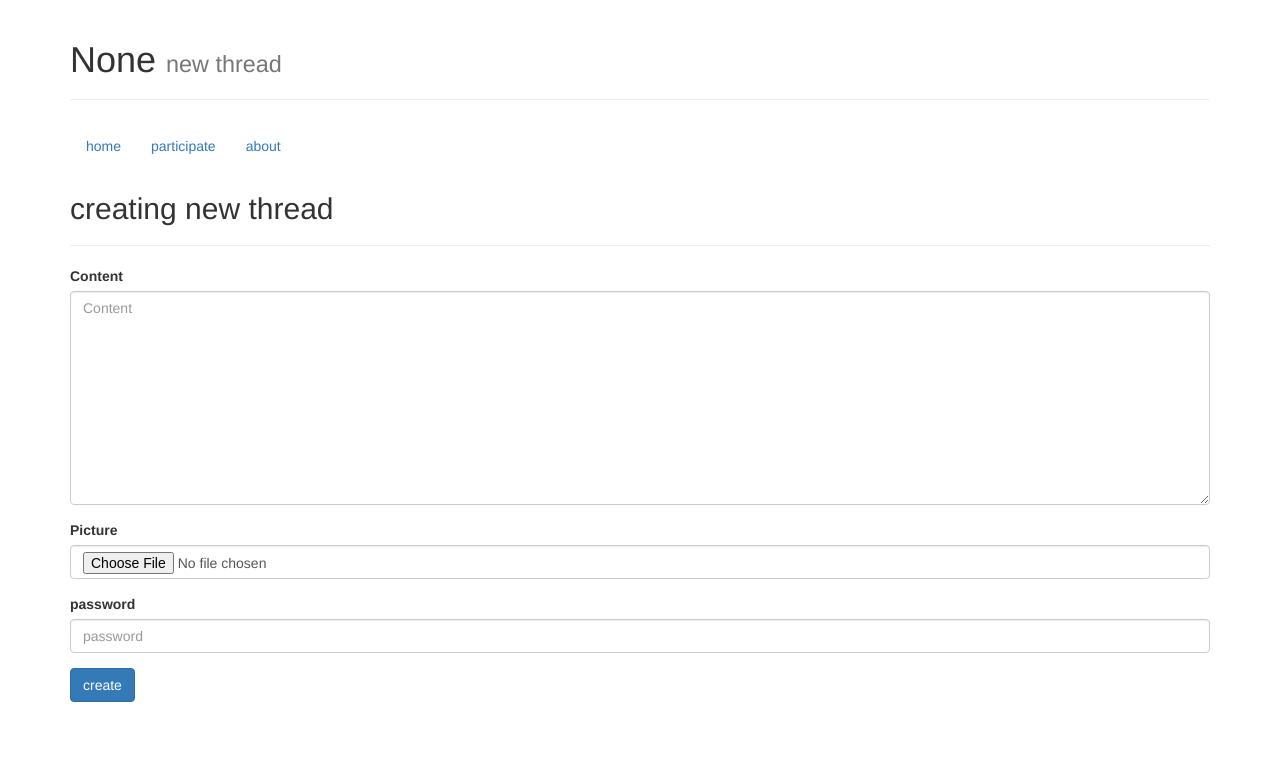
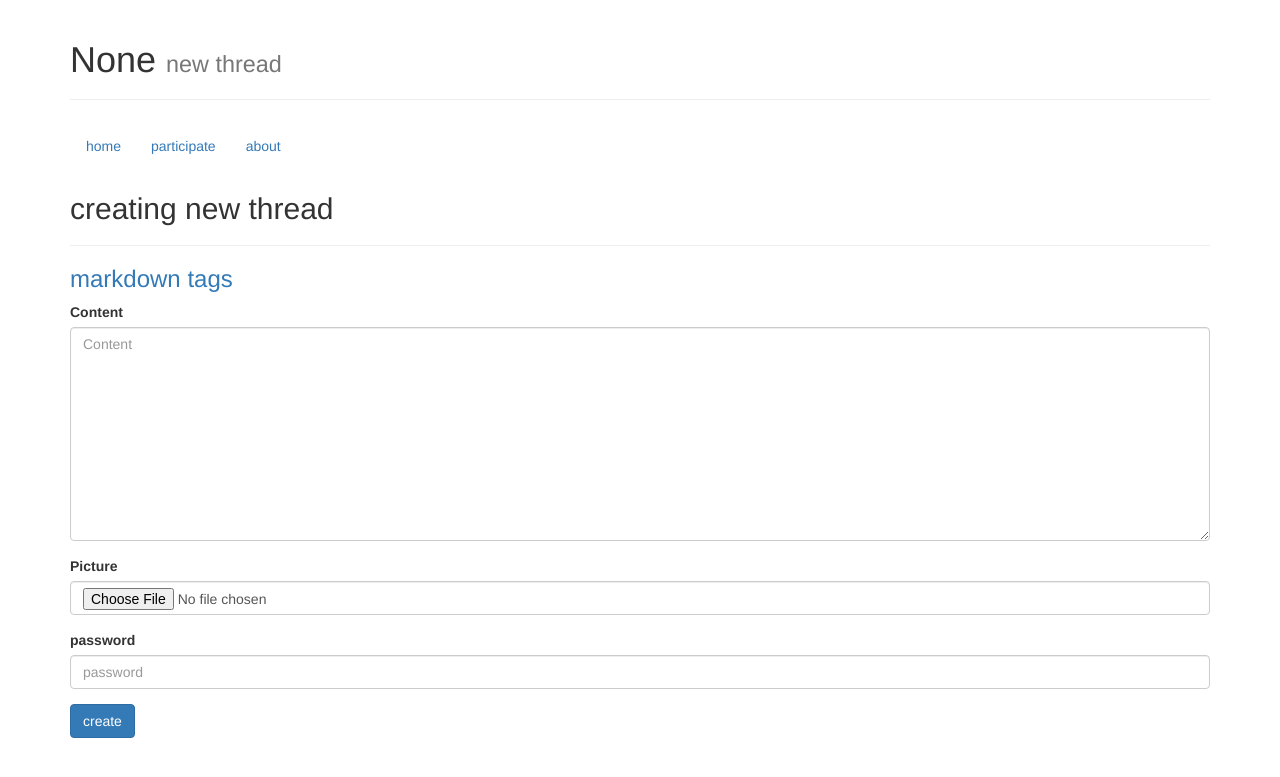
Before and after one commit to RodolpheOrg/Rodolphe, a Django app: page /new in a window 1280 px wide. Shown: the top 777 px of the page. Run offline with Django 3.2, Linux system fonts and the light colour scheme; parts of the project's set-up code (start-up, migrations or seed data) failed here and were passed over; some libraries are stand-ins or nearby versions.

Commit message:
Adding links to markdown tags above forms

```diff
--- a/rodolphe/templates/edit.html
+++ b/rodolphe/templates/edit.html
@@ -14,6 +14,7 @@
 <hr/>
 
 <form method="post" enctype="multipart/form-data">{% csrf_token %}
+  <h3><a href="{% url 'post.views.markdown' %}">{% trans "markdown tags" %}</a></h3>
   {% bootstrap_form form %}
   {% buttons %}
   <button type="submit" class="btn btn-primary">
--- a/rodolphe/templates/new.html
+++ b/rodolphe/templates/new.html
@@ -8,6 +8,7 @@
 <h2>{% trans "creating new thread" %}</h2>
 <hr/>
 <form action="{% url 'post.views.new' %}" method="post" enctype="multipart/form-data">{% csrf_token %}
+  <h3><a href="{% url 'post.views.markdown' %}">{% trans "markdown tags" %}</a></h3>
   {% bootstrap_form form %}
   {% buttons %}
   <button type="submit" class="btn btn-primary">
--- a/rodolphe/templates/view.html
+++ b/rodolphe/templates/view.html
@@ -26,6 +26,7 @@
 <a name="reply"></a>
 <h2>{% trans "reply to thread" %} {{post}}</h2>
 <form method="post" enctype="multipart/form-data">{% csrf_token %}
+  <h3><a href="{% url 'post.views.markdown' %}">{% trans "markdown tags" %}</a></h3>
   {% bootstrap_form form %}
   {% buttons %}
   <button type="submit" class="btn btn-primary">
```
